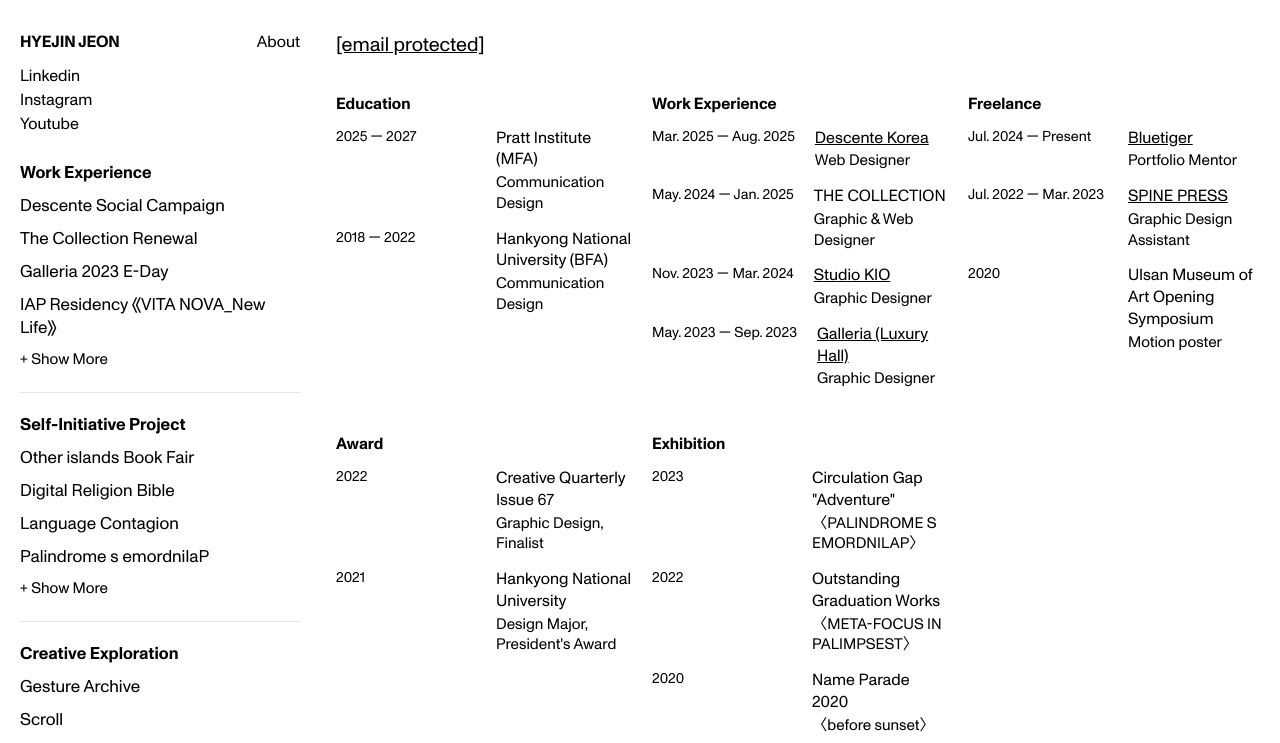
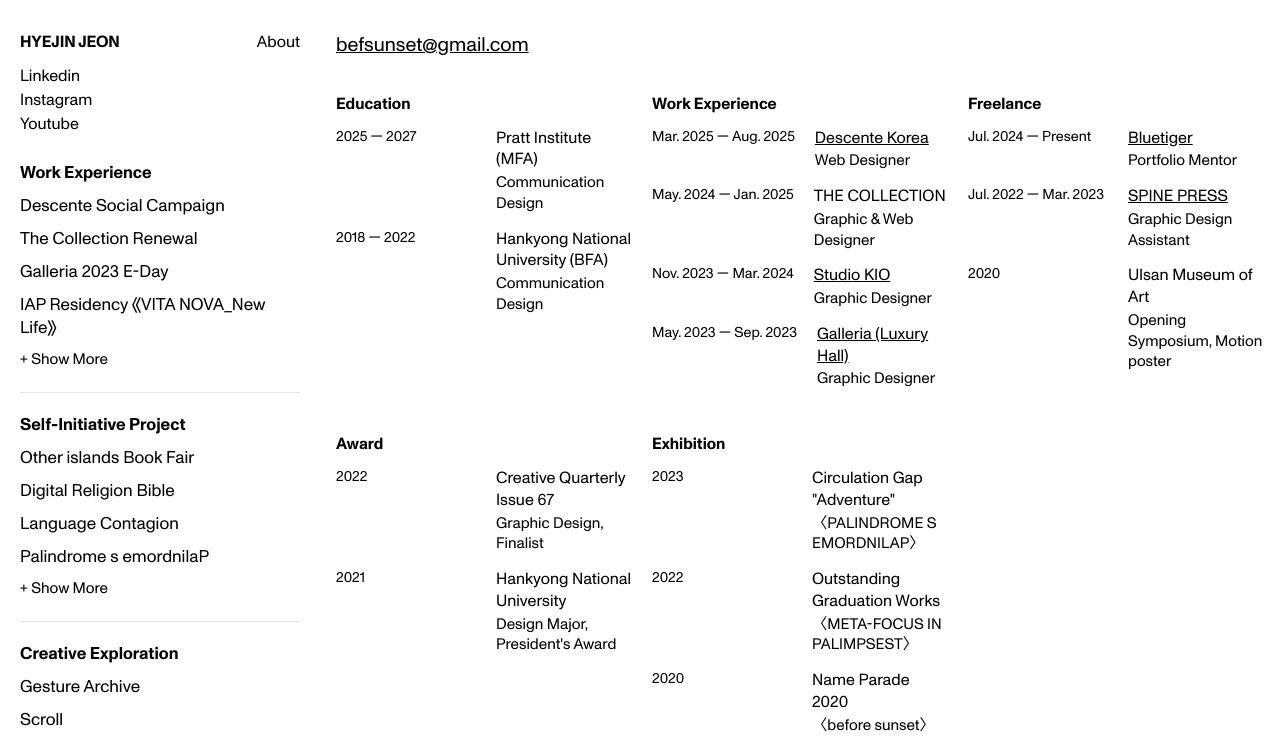
Before and after one commit to hjeon113/portfolio, a plain HTML site: page index.html in a window 1280 px wide. Both pictures are taken after a click on the link "About". Shown: the top 743 px of the page. Drawn offline with Linux system fonts and the light colour scheme; no server answers.

Commit message:
updated portfolio

```diff
--- a/index.html
+++ b/index.html
@@ -118,14 +118,7 @@
           <div class="about-content">
             <div class="about-hero">
               <p class="about-email">
-                <a
-                  href="/cdn-cgi/l/email-protection#8ae8efecf9ffe4f9effecaede7ebe3e6a4e9e5e7"
-                  ><span
-                    class="__cf_email__"
-                    data-cfemail="5a383f3c292f34293f2e1a3d373b333674393537"
-                    >[email&#160;protected]</span
-                  ></a
-                >
+                <a href="mailto:befsunset@gmail.com">befsunset@gmail.com</a>
               </p>
             </div>
             <div class="about-sections">
@@ -218,8 +211,8 @@
                 <div class="about-item">
                   <span class="about-date">2020</span>
                   <div class="about-detail">
-                    <p>Ulsan Museum of Art Opening Symposium</p>
-                    <p class="sub">Motion poster</p>
+                    <p>Ulsan Museum of Art</p>
+                    <p class="sub">Opening Symposium, Motion poster</p>
                   </div>
                 </div>
               </div>
```
